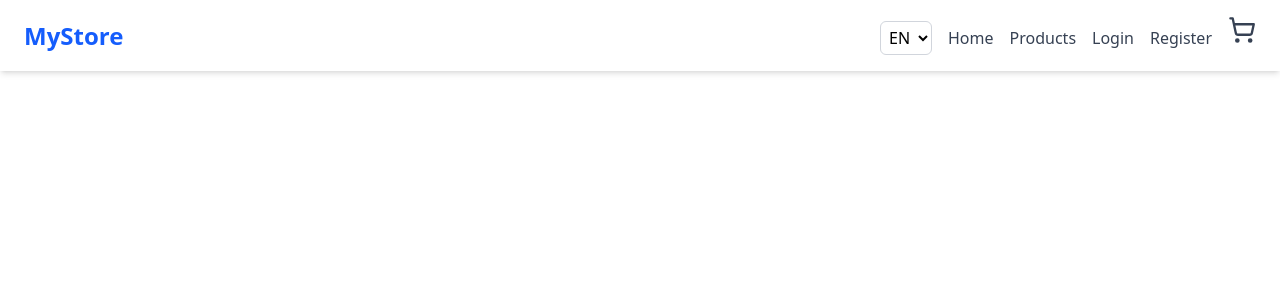
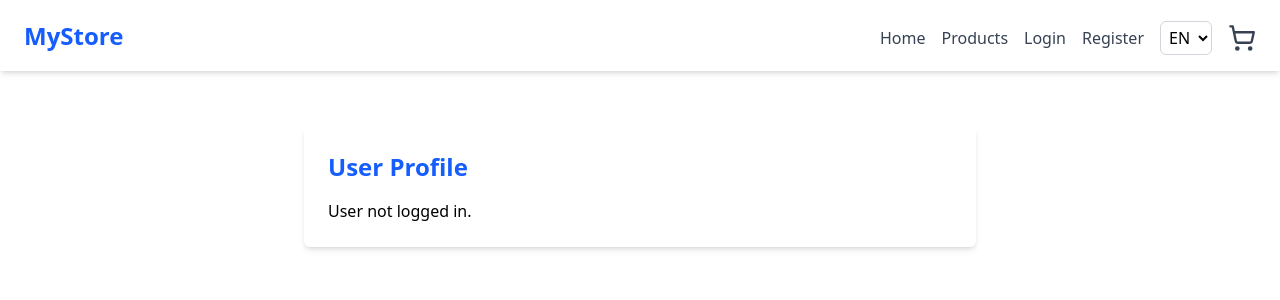
Before and after one commit to borismora/ecommerce-frontend-react, a React (Vite) app: page /profile in a window 1280 px wide. Shown: the top 300 px of the page. Built offline with nearby package versions, Linux system fonts and the light colour scheme; no server answers.

Commit message:
Add profile page (#12)
* Add profile page

* Add profile page

```diff
--- a/src/App.jsx
+++ b/src/App.jsx
@@ -7,6 +7,7 @@ import Navbar from './components/Navbar';
 import OrderSummary from './pages/OrderSummary';
 import Login from './pages/Login';
 import Register from './pages/Register';
+import Profile from './pages/Profile';
 
 function App() {
   return (
@@ -21,6 +22,7 @@ function App() {
           <Route path="/login" element={<Login />} />
           <Route path="/register" element={<Register />} />
           <Route path="/order-summary" element={<OrderSummary />} />
+          <Route path="/profile" element={<Profile />} />
         </Routes>
       </div>
     </div>
--- a/src/components/Navbar.jsx
+++ b/src/components/Navbar.jsx
@@ -21,16 +21,6 @@ export default function Navbar() {
         MyStore
       </div>
       <div className="space-x-4">
-        <div className="inline-block mr-4">
-          <select
-            value={language}
-            onChange={(e) => changeLanguage(e.target.value)}
-            className="border border-gray-300 rounded-md p-1"
-          >
-            <option value="es">ES</option>
-            <option value="en">EN</option>
-          </select>
-        </div>
         <NavLink
           to="/"
           className={({ isActive }) =>
@@ -86,8 +76,19 @@ export default function Navbar() {
           </>
         )}
 
+        <div className="inline-block mr-4">
+          <select
+            value={language}
+            onChange={(e) => changeLanguage(e.target.value)}
+            className="border border-gray-300 rounded-md p-1"
+          >
+            <option value="es">ES</option>
+            <option value="en">EN</option>
+          </select>
+        </div>
+
         <div
-          className="relative inline-block"
+          className="relative inline-block top-2"
           onMouseEnter={() => setShowMiniCart(true)}
           onMouseLeave={() => setShowMiniCart(false)}
         >
--- a/src/locales/en/translation.json
+++ b/src/locales/en/translation.json
@@ -69,5 +69,11 @@
     "noAccount": "Don't have an account? Register",
     "error": "❌ Login failed. Please check your credentials.",
     "emptyFields": "All fields are required"
+  },
+  "profile": {
+    "title": "User Profile",
+    "name": "Name",
+    "email": "Email",
+    "user_not_logged_in": "User not logged in."
   }
 }
--- a/src/locales/es/translation.json
+++ b/src/locales/es/translation.json
@@ -69,5 +69,11 @@
     "noAccount": "¿No tienes una cuenta? Regístrate",
     "error": "❌ Error al iniciar sesión. Verifica tus credenciales.",
     "emptyFields": "Todos los campos son obligatorios"
+  },
+  "profile": {
+    "title": "Perfil de usuario",
+    "name": "Nombre",
+    "email": "Correo electrónico",
+    "user_not_logged_in": "Usuario no ha iniciado sesión."
   }
 }
--- /dev/null
+++ b/src/pages/Profile.jsx
@@ -0,0 +1,21 @@
+import { useAuth } from '../context/auth/useAuth';
+import { useTranslation } from 'react-i18next';
+
+export default function Profile() {
+  const { t } = useTranslation();
+  const { user } = useAuth();
+
+  return (
+    <div className="max-w-2xl mx-auto p-6 bg-white shadow-md rounded-md mt-10">
+      <h2 className="text-2xl font-semibold mb-4 text-blue-600">{t('profile.title')}</h2>
+      {user ? (
+        <div>
+          <p className="mb-2"><strong>{t('profile.name')}:</strong> {user.name}</p>
+          <p className="mb-2"><strong>{t('profile.email')}:</strong> {user.email}</p>
+        </div>
+      ) : (
+        <p>{t('profile.user_not_logged_in')}</p>
+      )}
+    </div>
+  );
+};
```
Also changed, not shown: 1 other file (tests, documents, lock files or other folders).
